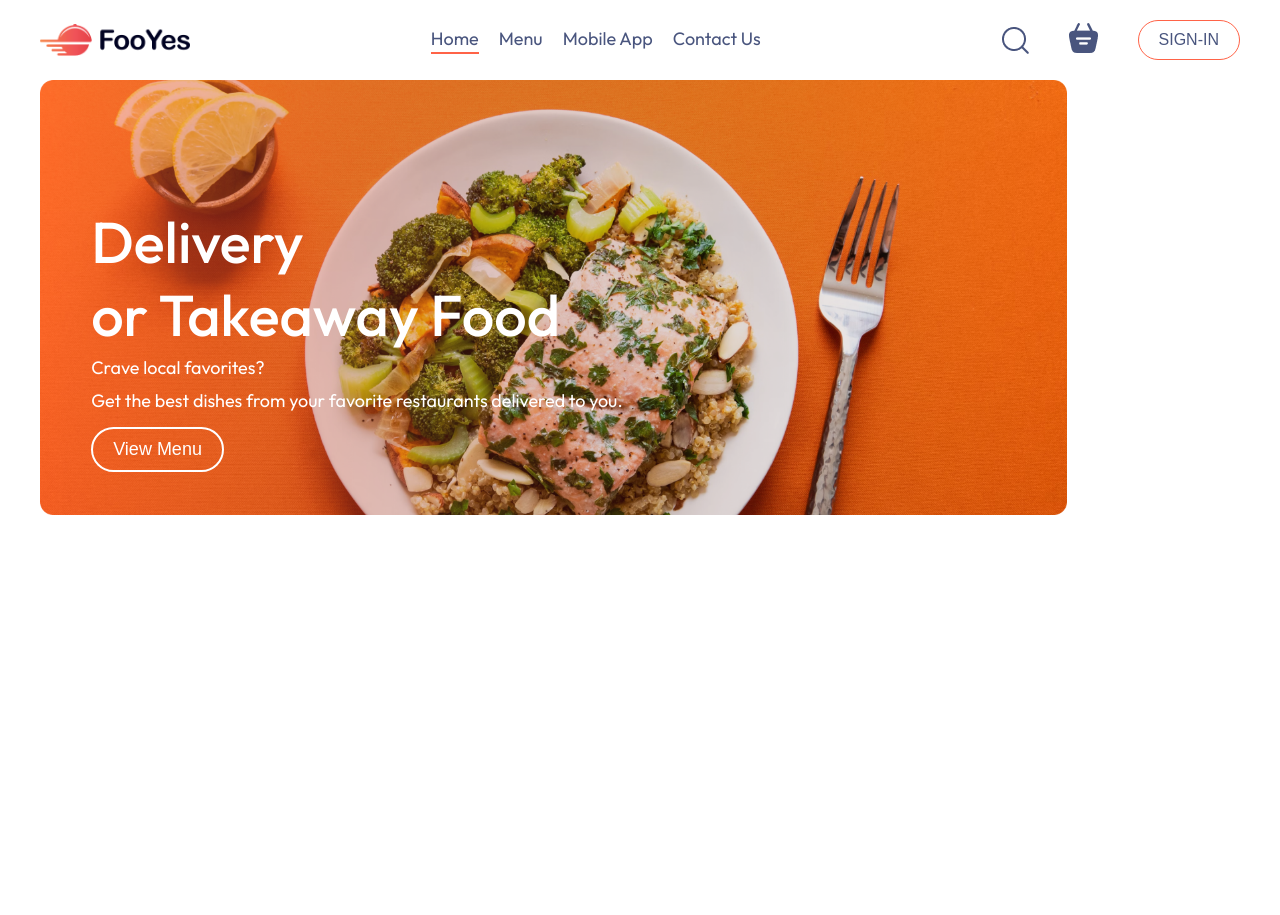
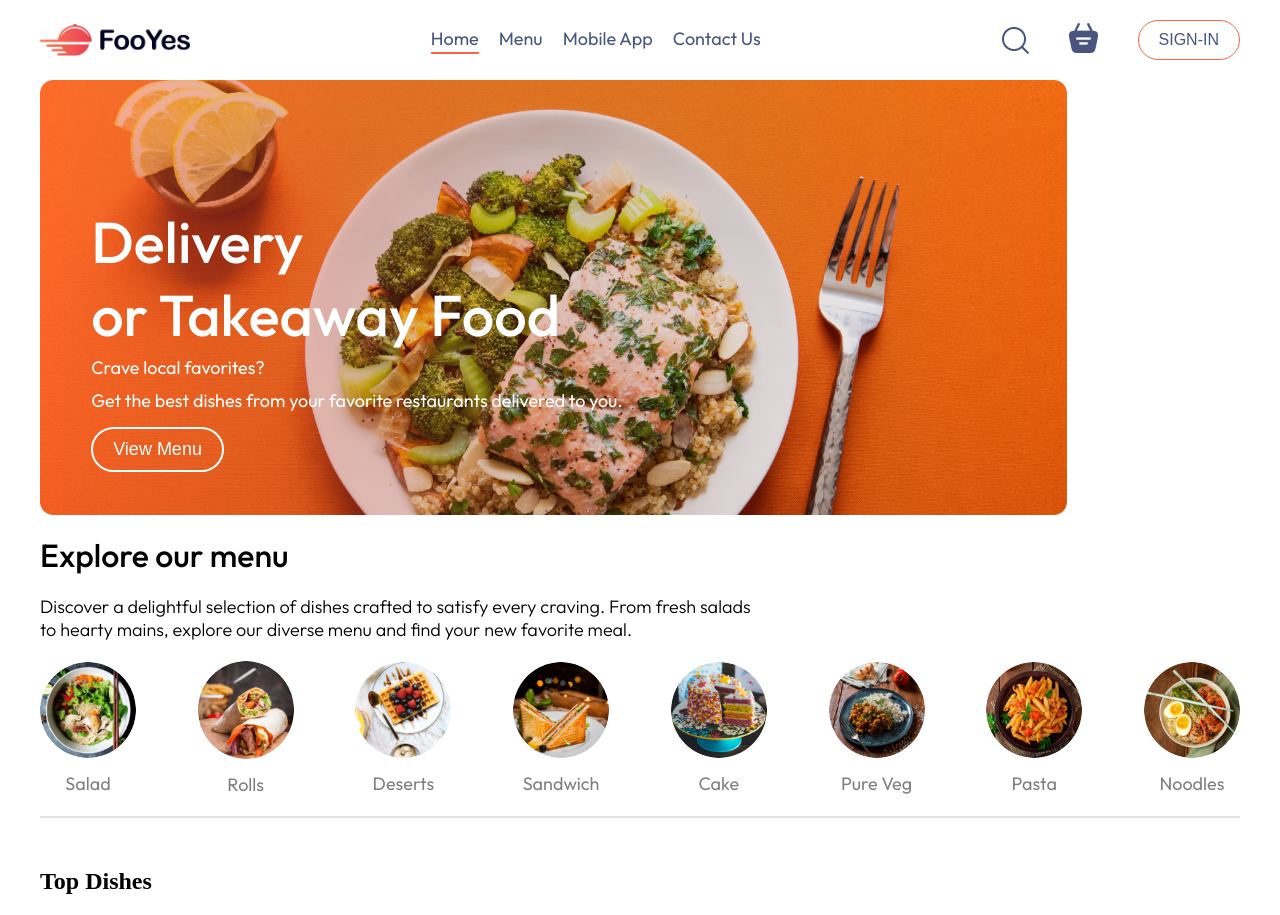
Before and after one commit to RenneManny/foo-yes, a React (Vite) app: page / in a window 1280 px wide. Before the commit the page ends 800 px from the top, so only its background shows below. Built offline with nearby package versions, Linux system fonts and the light colour scheme.

Commit message:
our-food: added

```diff
--- a/package.json
+++ b/package.json
@@ -1,10 +1,13 @@
 {
+  "homepage": "https://rennemanny.github.io/foo-yes",
   "name": "fooyes",
   "private": true,
   "version": "0.0.0",
   "type": "module",
   "scripts": {
     "dev": "vite",
+    "predeploy":"npm run build",
+    "deploy":"gh-pages -d build",
     "build": "vite build",
     "lint": "eslint .",
     "preview": "vite preview"
--- /dev/null
+++ b/src/Context/Provider.jsx
@@ -0,0 +1,15 @@
+import React from "react";
+import { StoreContext } from "./StoreContext";
+import { food_list } from "../assets/assets";
+
+const StoreContextProvider = ({ children }) => {
+  const contextValue = { food_list };
+
+  return (
+    <StoreContext.Provider value={contextValue}>
+      {children}
+    </StoreContext.Provider>
+  );
+};
+
+export default StoreContextProvider;
--- /dev/null
+++ b/src/Context/StoreContext.jsx
@@ -0,0 +1,3 @@
+import { createContext } from "react";
+
+export const StoreContext=createContext(null)
--- a/src/Pages/Home/Home.jsx
+++ b/src/Pages/Home/Home.jsx
@@ -1,10 +1,15 @@
-import React from 'react'
+import React, { useState } from 'react'
 import "./Home.css"
 import Header from '../../components/Header/Header'
+import Menu  from '../../components/Menus/Menu'
+import Food from '../../components/Display_food/Food'
 function Home() {
+  const[cat,setCat]=useState("All")
   return (
     <>
       <Header/>
+      <Menu cat={cat} setCat={setCat} />
+      <Food />
     </>
   )
 }
--- /dev/null
+++ b/src/components/Display_food/Food.css
@@ -0,0 +1,6 @@
+.food-display{
+    padding: 20px 0px;
+    margin: 0 auto;
+    width: 1200px;
+    max-width: 100%;
+}
--- /dev/null
+++ b/src/components/Display_food/Food.jsx
@@ -0,0 +1,29 @@
+import React, { useContext } from "react";
+import "./Food.css";
+import { StoreContext } from "../../Context/StoreContext";
+import Foodtem from "../Food-item/Foodtem";
+function Food() {
+  const { food_list } = useContext(StoreContext);
+
+  return (
+    <div className="food-display" id="food-display">
+      <h2>Top Dishes</h2>
+      {/* Render food_list or any other UI components */}
+      <div className="foo-list">
+        {food_list.map((item,index) => {
+          return;
+
+          <Foodtem
+
+            id={item._id}
+            price={item.price}
+            decription={item.decription}
+            image={item.image}
+          />;
+        })}
+      </div>
+    </div>
+  );
+}
+
+export default Food;
--- /dev/null
+++ b/src/components/Food-item/Foodtem.jsx
@@ -0,0 +1,24 @@
+import React from "react";
+import { assets } from "../../assets/assets.js";
+
+function Fooditem() {
+  const foodItem = { id, name, price, description, image };
+  console.log(foodItem.id);
+  return (
+    <div className="food-item">
+      <div className="food-container">
+        <img className="food-img" src={image} alt="" />
+      </div>
+      <div className="food-info">
+        <div className="name-rating">
+          <p>{name}</p>
+          <img src={foodItem.rating_starts} alt="" />
+        </div>
+        <p className="description">{foodItem.description}</p>
+        <p>${foodItem.price}</p>
+      </div>
+    </div>
+  );
+}
+
+export default Fooditem;
--- /dev/null
+++ b/src/components/Menus/Menu.css
@@ -0,0 +1,60 @@
+.explore-menu{
+    padding: 20px 0px;
+    margin: 0 auto;
+    width: 1200px;
+    max-width: 100%;
+
+}
+.explore-menu h1{
+    font-family: "outfit";
+    font-weight: 500;
+    margin-bottom: 10px;
+}
+.menu-txt{
+   color: black;
+   font-weight: 300;
+   font-size: 18px;
+   padding-top: 10px;
+   width: 60%;
+   font-family: "outfit";
+
+}
+.menu-list{
+    display: flex;
+    justify-content: space-between;
+    align-items: center;
+    text-align: center;
+    gap: 30px;
+    margin: 20px 0;
+    overflow-x: scroll;
+}
+.menu-list::-webkit-scrollbar{
+    display: none;
+}
+.list-item img{
+    width: 7.5vw;
+    min-width: 80px;
+    cursor: pointer;
+    border-radius: 50%;
+    transition: 0.2s;
+}
+.list-item p{
+    margin-top: 10px;
+    color: grey;
+    font-family: "outfit";
+    font-size: 18px;
+    cursor: pointer;
+}
+hr{
+   margin: 10px 0;
+   height: 2px;
+   background-color:#e2e2e2;
+   border: none;
+}
+.menu-list .active{
+    border: 4px solid tomato;
+    padding: 2px;
+}
+.menu-list .hello{
+    border: 2px solid black;
+}
--- /dev/null
+++ b/src/components/Menus/Menu.jsx
@@ -0,0 +1,25 @@
+import React from 'react'
+import "./Menu.css"
+import {menu_list} from "../../assets/assets"
+function Menu({cat,setCat}) {
+  return (
+    <div className='explore-menu' id='explore-menu'>
+
+      <h1>Explore our menu</h1>
+      <p className='menu-txt'>Discover a delightful selection of dishes crafted to satisfy every craving. From fresh salads to hearty mains, explore our diverse menu and find your new favorite meal.</p>
+    <div className='menu-list'>
+        {menu_list.map((item,index)=>{
+            return (
+                <div key="index" onClick={()=>setCat((prevCat)=>{prevCat===item.menu_name?"All":item.menu_name})}  className='list-item'>
+                    <img className={cat==item.menu_name?"active":""} src={item.menu_image} alt="" />
+                    <p>{item.menu_name}</p>
+                </div>
+            )
+        })}
+    </div>
+    <hr />
+    </div>
+  )
+}
+
+export default Menu
--- a/src/main.jsx
+++ b/src/main.jsx
@@ -1,12 +1,13 @@
-import { StrictMode } from 'react'
-import { createRoot } from 'react-dom/client'
-import App from './App.jsx'
-import './index.css'
-import { BrowserRouter,RouterProvider } from 'react-router-dom'
-createRoot(document.getElementById('root')).render(
- <BrowserRouter>
- <App />
- </BrowserRouter>
-
-
-)
+import { StrictMode } from "react";
+import { createRoot } from "react-dom/client";
+import App from "./App.jsx";
+import "./index.css";
+import StoreContextProvider from "./Context/Provider.jsx";
+import { BrowserRouter } from "react-router-dom";
+createRoot(document.getElementById("root")).render(
+  <BrowserRouter>
+    <StoreContextProvider>
+      <App />
+    </StoreContextProvider>
+  </BrowserRouter>
+);
```
